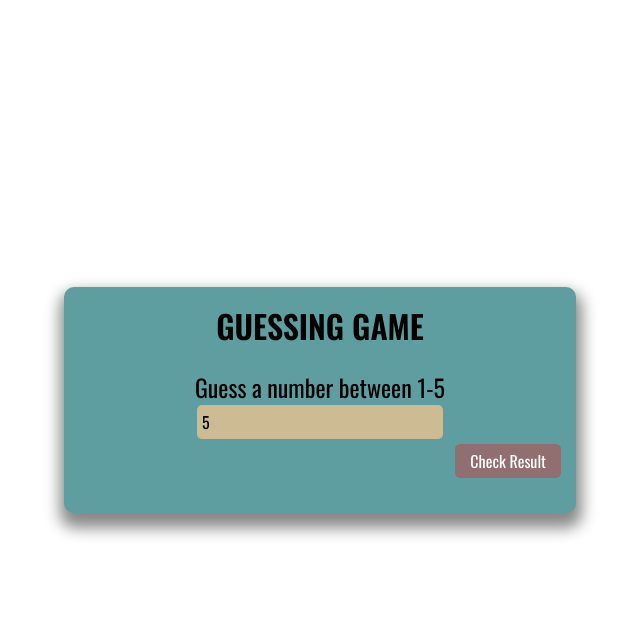
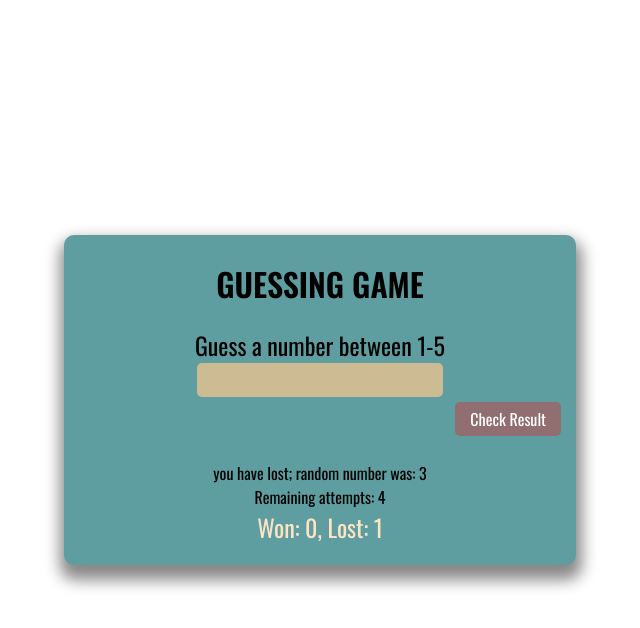
Before and after one commit to jibonghoshbd/guessing-game, a plain HTML site: page index.html in a window 1280 px wide. Both pictures are taken after typing "5" into the empty fields and a click on the button "Check Result". Shown: the whole page, without its empty margins (320-960 px from the left). Drawn offline with nearby package versions, Linux system fonts and the light colour scheme.

Commit message:
javascript done

```diff
--- a/app.js
+++ b/app.js
@@ -1,12 +1,47 @@
+// initializing some values
+let totalAttempts = 5;
+let attempts = 0;
+let totalWons = 0;
+let totallosts = 0;
+
 // finding elements
 const cardBody = document.querySelector('.card-body')
 const form = document.querySelector('form')
-const inputNumebr = document.getElementById('guessingNumber')
+const guessingNumber = document.getElementById('guessingNumber')
 const submitBtn = document.getElementById('check-result')
-const resultText = document.querySelector('.resultText')
+const resultText = document.querySelector('.resultText');
+const lostWonMessage = document.createElement("p");
 const remainingAttempts = document.querySelector('.remainingAttempts')
 
 form.addEventListener('submit', (event) => {
     event.preventDefault()
-    console.log('hello')
+    attempts++;
+    if (attempts === 5) {
+        guessingNumber.disabled = true;
+        submitBtn.disabled = true;
+    } if (attempts < 6) {
+        const guessNumber = parseInt(guessingNumber.value);
+        checkResult(guessNumber);
+        remainingAttempts.innerHTML = `Remaining attempts: ${totalAttempts - attempts
+            }`;
+    }
+    guessingNumber.value = ''
 });
+
+const checkResult = guessingNumber => {
+    const randomNumber = getRandomNumber(5);
+    if (guessingNumber === randomNumber) {
+        resultText.innerHTML = `you have won`;
+        totalWons++;
+    } else {
+        resultText.innerHTML = `you have lost; random number was: ${randomNumber}`;
+        totallosts++;
+    }
+    lostWonMessage.innerHTML = `Won: ${totalWons}, Lost: ${totallosts}`;
+    lostWonMessage.classList.add("large-text");
+    cardBody.appendChild(lostWonMessage);
+}
+
+const getRandomNumber = limit => {
+    return Math.floor(Math.random() * limit) + 1;
+}
--- a/style.css
+++ b/style.css
@@ -25,7 +25,7 @@ h1 {
 .card {
     width: 40%;
     text-align: center;
-    padding: 10px;
+    padding: 20px 10px;
     border-radius: 10px;
     background-color: cadetblue;
     box-shadow: 1px 10px 15px 5px #888888;
@@ -80,3 +80,8 @@ button#check-result:hover {
     cursor: pointer;
     transition: all 1s;
 }
+
+.large-text {
+    font-size: 1.5rem;
+    color: bisque;
+}
```
